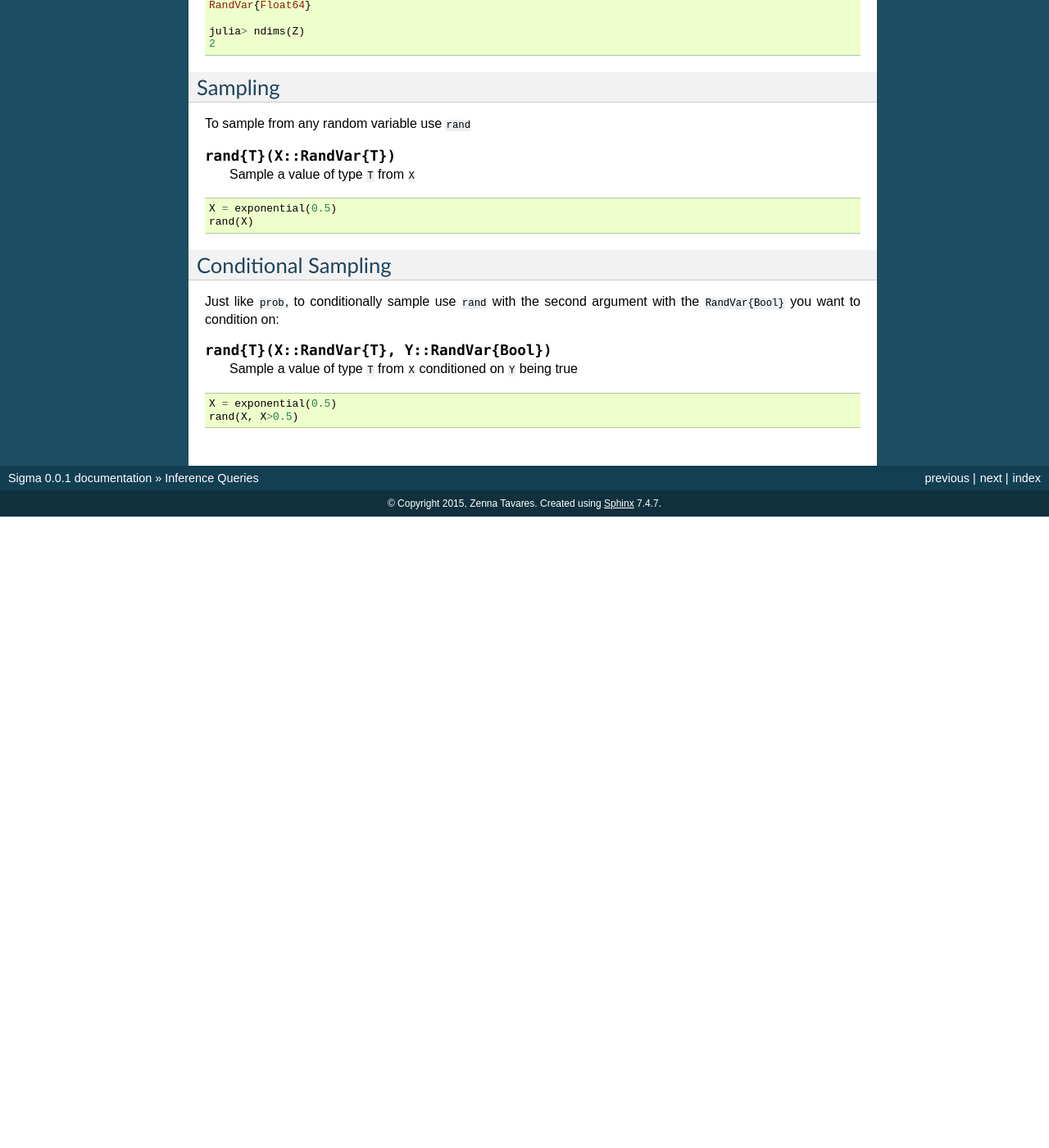
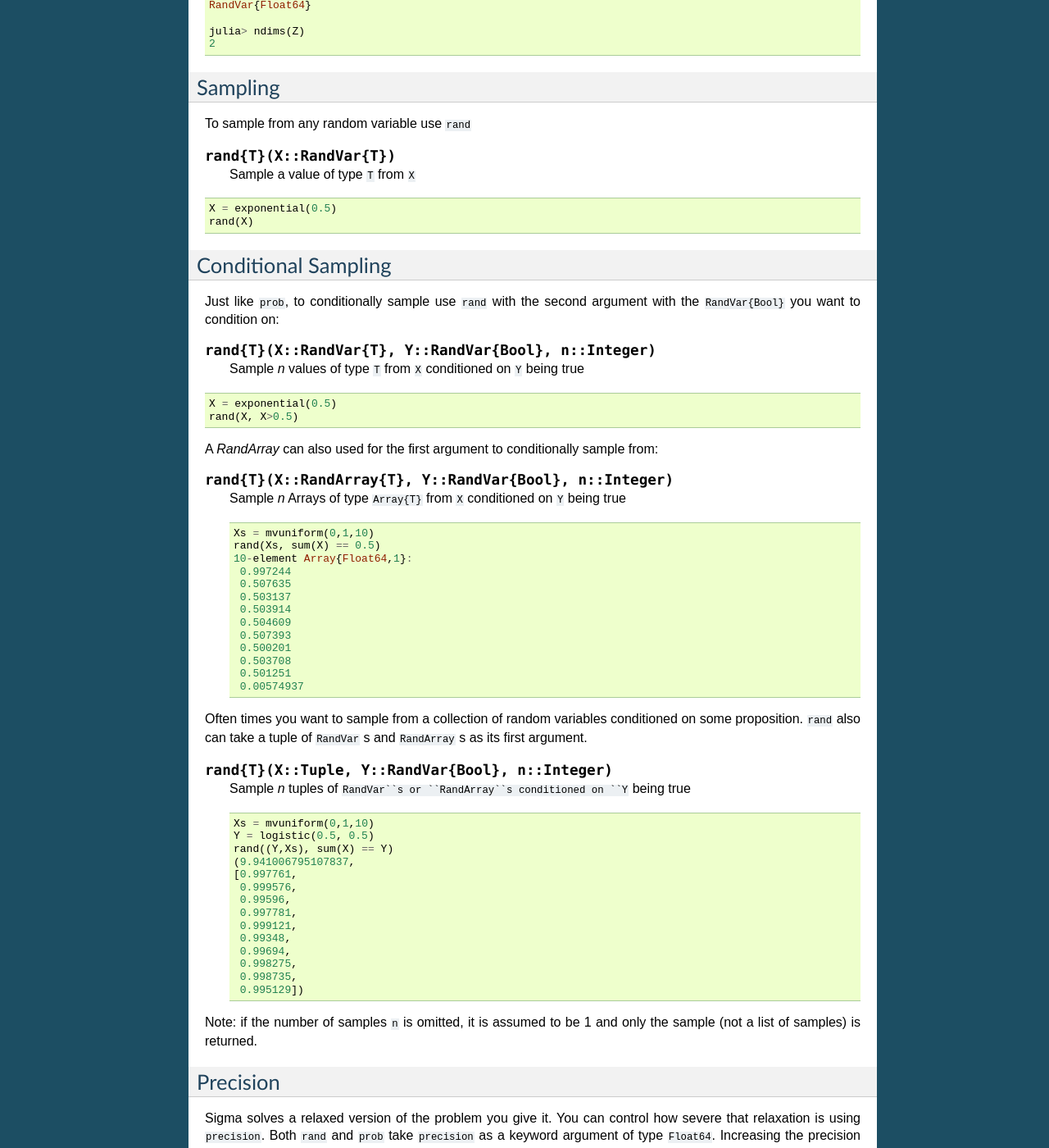
Before and after one commit to zenna/Sigma.jl, a Sphinx documentation site: the page built from docs/source/queries.rst, in a window 1280 px wide and 1400 px high, scrolled down 1170 px. Shown: the whole window at 82% size. Built offline with Sphinx 7.4.7, drawn with Linux system fonts in a browser that asks for light colours; pages that are not in the unit, such as notebooks, are missing from menus; before the commit the page ends 1800 px from its top, so only the background shows below that; some of the changed text lies outside the part shown.

Commit message:
fixed inequality in flip, update docs

```diff
--- a/docs/source/index.rst
+++ b/docs/source/index.rst
@@ -28,6 +28,7 @@
 
    queries
 
+   algorithms
 
    license
 
--- a/docs/source/queries.rst
+++ b/docs/source/queries.rst
@@ -89,11 +89,83 @@
 
 Just like ``prob``, to conditionally sample use ``rand`` with the second argument with the ``RandVar{Bool}`` you want to condition on:
 
-.. function:: rand{T}(X::RandVar{T}, Y::RandVar{Bool})
+.. function:: rand{T}(X::RandVar{T}, Y::RandVar{Bool}, n::Integer)
 
-    Sample a value of type ``T`` from ``X`` conditioned on ``Y`` being true
+    Sample `n` values of type ``T`` from ``X`` conditioned on ``Y`` being true
 
 .. code-block:: julia
 
   X = exponential(0.5)
   rand(X, X>0.5)
+
+A `RandArray` can also used for the first argument to conditionally sample from:
+
+.. function:: rand{T}(X::RandArray{T}, Y::RandVar{Bool}, n::Integer)
+
+  Sample `n` Arrays of type ``Array{T}`` from ``X`` conditioned on ``Y`` being true
+
+  .. code-block:: julia
+
+    Xs = mvuniform(0,1,10)
+    rand(Xs, sum(X) == 0.5)
+    10-element Array{Float64,1}:
+     0.997244
+     0.507635
+     0.503137
+     0.503914
+     0.504609
+     0.507393
+     0.500201
+     0.503708
+     0.501251
+     0.00574937
+
+Often times you want to sample from a collection of random variables conditioned on some proposition.
+``rand`` also can take a tuple of ``RandVar`` s and ``RandArray`` s as its first argument.
+
+.. function:: rand{T}(X::Tuple, Y::RandVar{Bool}, n::Integer)
+
+  Sample `n` tuples of ``RandVar``s or ``RandArray``s conditioned on ``Y`` being true
+
+  .. code-block:: julia
+
+    Xs = mvuniform(0,1,10)
+    Y = logistic(0.5, 0.5)
+    rand((Y,Xs), sum(X) == Y)
+    (9.941006795107837,
+    [0.997761,
+     0.999576,
+     0.99596,
+     0.997781,
+     0.999121,
+     0.99348,
+     0.99694,
+     0.998275,
+     0.998735,
+     0.995129])
+
+Note: if the number of samples ``n`` is omitted, it is assumed to be 1 and only the sample (not a list of samples) is returned.
+
+Precision
+---------
+
+Sigma solves a relaxed version of the problem you give it.  You can control how severe that relaxation is
+using ``precision``.  Both ``rand`` and ``prob`` take ``precision`` as a keyword argument of type ``Float64``.
+Increasing the precision will typically make the algorithms go slower, but the answer will be more precise.
+For example:
+
+.. code-block:: julia
+
+  X = flip(0.5)
+  Y = flip(0.5)
+  @time prob(X & !Y; precision = 0.1)
+
+  # A bit faster but very innacurate
+  julia> @time prob(X & !Y; precision = 1.0)
+  elapsed time: 0.005621369 seconds (33612 bytes allocated)
+  [1.0 1.0]
+
+  # Slower but more accurate
+  @time prob(X & !Y; precision = 0.0001)
+  elapsed time: 0.00789781 seconds (72828 bytes allocated)
+  [0.24999999999999994 0.24999999999999994]
```
Also changed, not shown: 5 other files.
